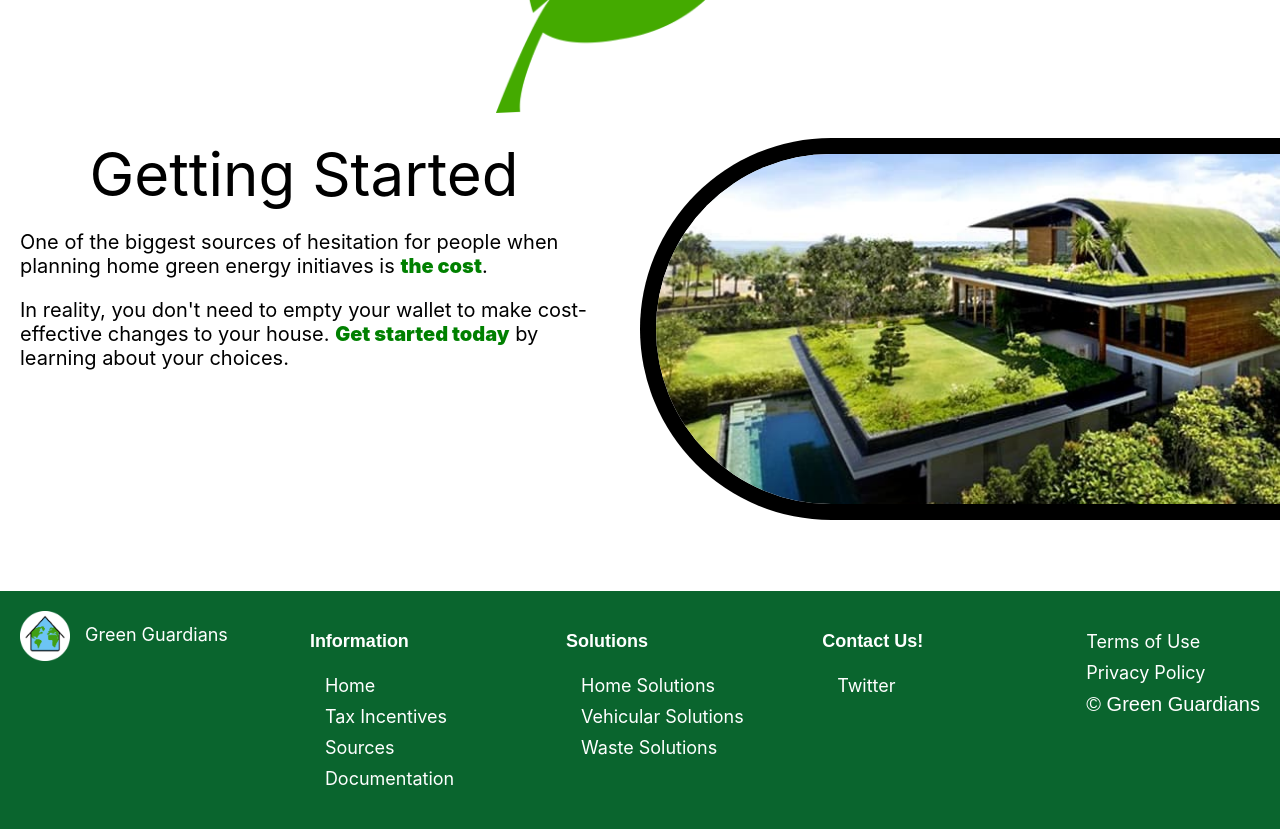
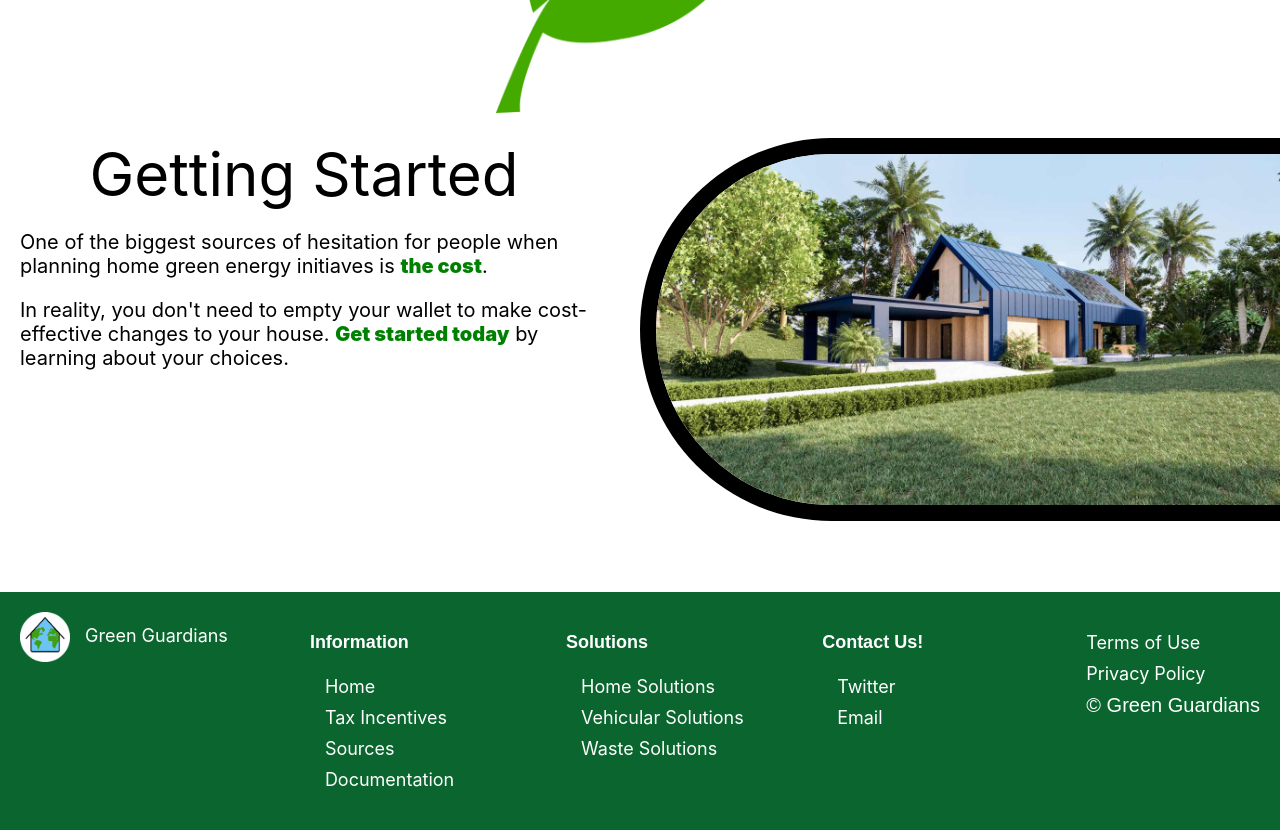
Before and after one commit to chonk9/webmaster23-24, a React (Create React App) app: page / in a window 1280 px wide. Shown: the part 920-1750 px from the top of the page. Built offline with nearby package versions, Linux system fonts and the light colour scheme.

Commit message:
updates and fixes

```diff
--- a/src/ComponentStyles/Navbar.css
+++ b/src/ComponentStyles/Navbar.css
@@ -268,7 +268,7 @@ ul li{
 }
 
 a:hover{
-    color:aqua;
+    color: #99C5B5;
     }
 
 a:active{
--- a/src/ComponentStyles/accordion.css
+++ b/src/ComponentStyles/accordion.css
@@ -19,7 +19,7 @@
 }
 
 .accordion-content {
-  background-color: rgb(198, 255, 255);
+  background-color: white;
   text-align: left;
   display: block;
   overflow: hidden;
--- a/src/ComponentStyles/sources.css
+++ b/src/ComponentStyles/sources.css
@@ -2,6 +2,7 @@
     margin-top: 0.5rem;
     margin-bottom: 0.5rem;
 }
+
 #sources a{
     color:orange;
     font-weight: bold;
--- a/src/Components/footer.js
+++ b/src/Components/footer.js
@@ -66,6 +66,13 @@ export default function Footer({ currentYear }) {
                 Twitter
               </a>
             </li>
+            <li>
+              <a
+                target = 'blank'
+                href = "mailto: greenguardians2024@gmail.com?">
+                  Email
+                </a>
+            </li>
           </ul>
         </li>
       </ul>
--- a/src/Pages/AboutUs.jsx
+++ b/src/Pages/AboutUs.jsx
@@ -8,14 +8,14 @@ export default function AboutUs() {
         Our world faces a huge crisis in that we're polluting our planet at a rate that will lead to temperatures rising
         by over <b>1.5°C (2.7°F) by 2050.</b>
         The ecological damage will cause ice to melt in the arctic, oceans to acidify, temperatures to be more extreme,
-        storms to be more intense, more droughts and heat waves, and sea levels to displace many people.
+        storms to be more intense, more droughts and heat waves, and sea levels increases to displace many people.
       </p>
       <p>
         In the 2015 Paris Agreement, the world agreed on trying to keep temperature increase under 2.0 °C (3.8 °F).
         However, even if everyone abides by the Paris Agreement, global warming would still reach about 2.7 °C (4.9 °F) by 2100.
         If we want to reach this goal, we would need to half emissions by the end of this decade and reach net zero emissions by 2050.
     </p>
-    <h2>At Green Guardians, we're all about clean energy. It's going to be a big part of our future. </h2>
+    <h2>At Green Guardians, we're all about clean energy. It's going to be a big part of our future, and we're here to help you.</h2>
 
   </>);
 
--- a/src/Pages/Home.jsx
+++ b/src/Pages/Home.jsx
@@ -1,7 +1,8 @@
 import React, { useEffect } from "react";
 import { Link } from "react-router-dom";
 import LeafReveal from "../Components/leafReveal";
-import environmentalHouse from "../Images/environmentalHouse.jpg";
+import environmentalHouse1 from "../Images/environmentalHouse.jpg";
+import environmentalHouse2 from "../Images/greenhome.jpg"
 import TextWrap from "../Components/textWrap";
 // import TextWrap from "../Components/textWrap";
 
@@ -14,7 +15,7 @@ export default function Home() {
         <div className="home-container">
             <h1>Welcome to Green Guardians!</h1>
             <TextWrap wrappedSide="left" wrappedElt={
-                <img src={environmentalHouse} className="left-side-image" />
+                <img src={environmentalHouse1} className="left-side-image" />
             } textElt={<>
                 <span class="side-heading">Clean Solutions</span>
                 <p>
@@ -39,7 +40,7 @@ export default function Home() {
             />
 
             <TextWrap wrappedSide="right" wrappedElt={
-                <img src={environmentalHouse} className="right-side-image" />
+                <img src={environmentalHouse2} className="right-side-image" />
             } textElt={<>
                 <span class="side-heading">Getting Started</span>
                 <p>
--- a/src/Pages/Sources.jsx
+++ b/src/Pages/Sources.jsx
@@ -9,13 +9,17 @@ export default function AboutUs() {
       <h2>Sources</h2>
       <div id='sources'>
         <Accordion title='Information'>
-        <a href='https://www.whitehouse.gov/cleanenergy/'>
+        <a
+          href='https://www.whitehouse.gov/cleanenergy/'
+          rel='noreferrer'>
             https://www.whitehouse.gov/cleanenergy/
             </a>
             <p>
               <br />
             </p>
-            <a href='https://www.dsireusa.org/'>
+            <a
+              href='https://www.dsireusa.org/'
+              rel='noreferrer'>
               https://www.dsireusa.org/
             </a>
         </Accordion>
```
Also changed, not shown: src/Images/greenhome.jpg (added).
